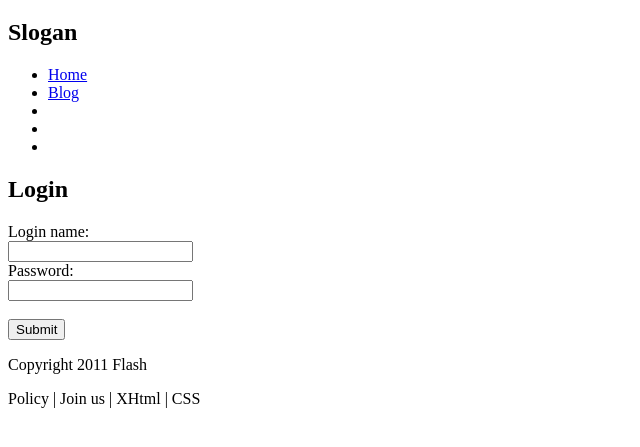
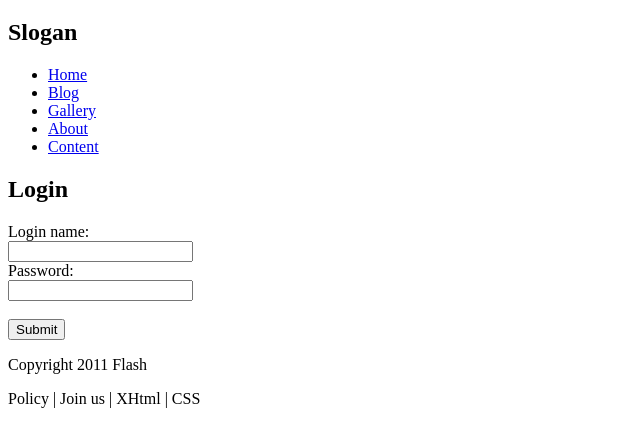
Before and after one commit to Meteor6414/test, a plain HTML site: page Exercise1.html in a window 1280 px wide. Shown: the part 61-508 px from the top of the page, without its empty margins (0-640 px from the left). Drawn offline with Linux system fonts and the light colour scheme.

Commit message:
20240927

```diff
--- a/Exercise1.html
+++ b/Exercise1.html
@@ -21,9 +21,9 @@
             <ul>
                 <li><a href="/">Home</a></li>
                 <li><a href="/blog.html">Blog</a></li>
-                <li><a href="#footer"Gallery></a></li>
-                <li><a href="#"About></a></li>
-                <li><a href="#"Content></a></li>
+                <li><a href="#footer">Gallery</a></li>
+                <li><a href="#">About</a></li>
+                <li><a href="#">Content</a></li>
             </ul>
         </div>
         <article id="content">
```
